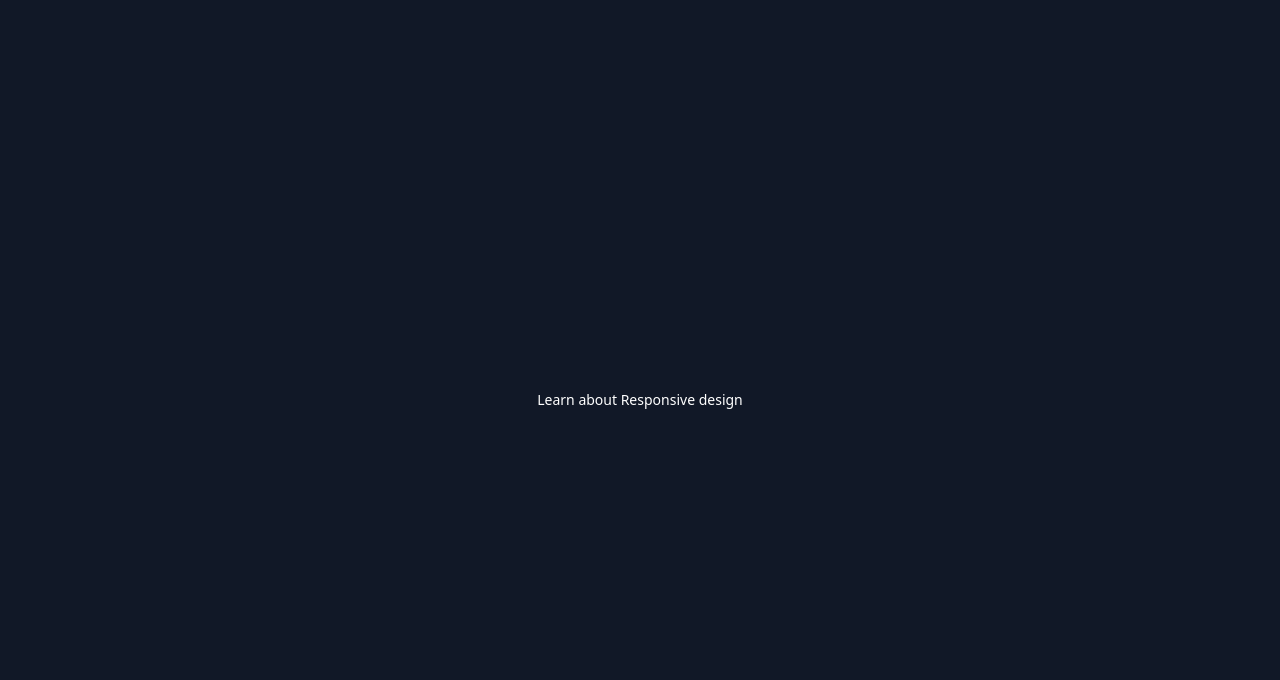
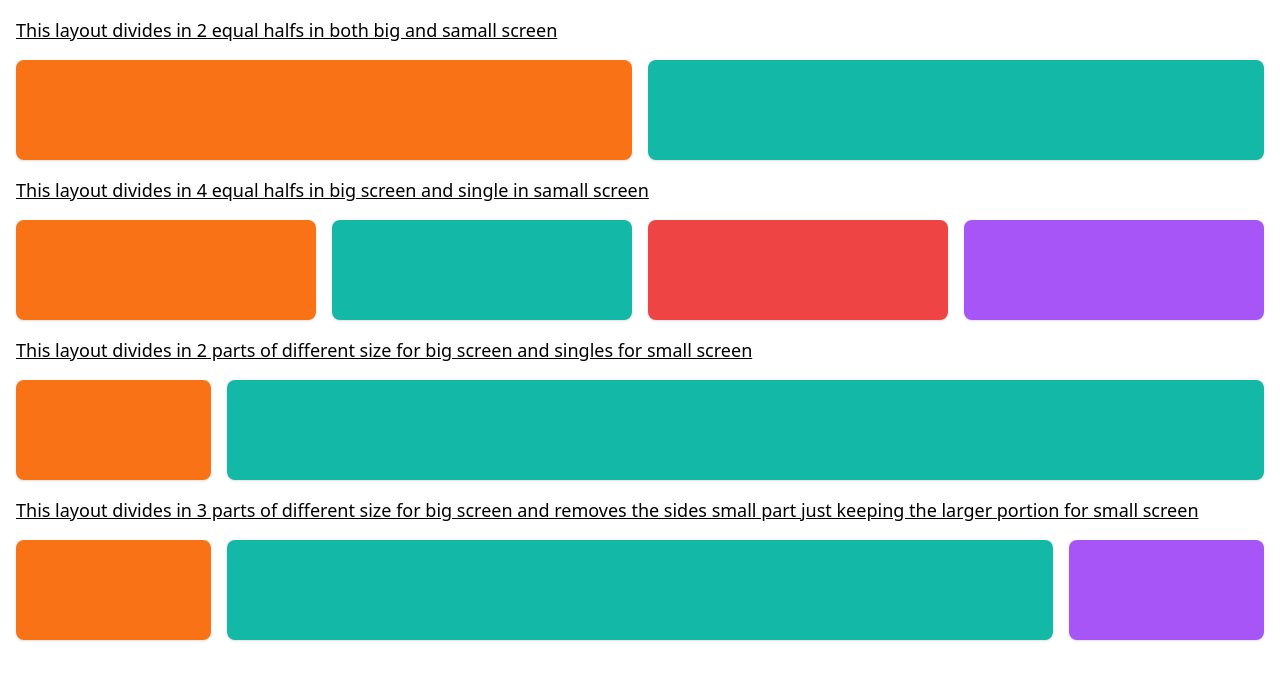
Before and after one commit to Ayush-Raj-01/Full-Stack, a website: page Tailwind/src/responsive.html in a window 1280 px wide. Drawn offline with nearby package versions, Linux system fonts and the light colour scheme.

Commit message:
Responsive layouts

```diff
--- a/Tailwind/src/responsive.html
+++ b/Tailwind/src/responsive.html
@@ -1,12 +1,37 @@
-<!DOCTYPE html>
-<html lang="en">
+<!doctype html>
+<html>
 <head>
-    <meta charset="UTF-8">
-    <meta name="viewport" content="width=device-width, initial-scale=1.0">
-    <title>Responsive</title>
-    <link rel="stylesheet" href="output.css">
+  <meta charset="UTF-8">
+  <meta name="viewport" content="width=device-width, initial-scale=1.0">
+  <!-- <link href="./output.css" rel="stylesheet"> -->
+  <script src="https://cdn.tailwindcss.com"></script>
 </head>
-<body class="bg-gray-900 text-white flex justify-center items-center min-h-screen">
-    <h1 class="sm:text-3xl text-sm">Learn about Responsive design</h1>
+<body>
+    <h1 class="m-4 text-lg underline">This layout divides in 2 equal halfs in both big and samall screen</h1>
+    <div class="grid sm:grid-cols-2 gap-4 m-4 grid-cols-2">
+      <div class="min-h-[100px] rounded-lg shadow bg-orange-500"></div>
+      <div class="min-h-[100px] rounded-lg shadow bg-teal-500"></div>
+    </div>
+
+    <h1 class="m-4 text-lg underline">This layout divides in 4 equal halfs in big screen and single in samall screen</h1>
+    <div class="grid sm:grid-cols-4 gap-4 m-4 ">
+      <div class="min-h-[100px] rounded-lg shadow bg-orange-500"></div>
+      <div class="min-h-[100px] rounded-lg shadow bg-teal-500"></div>
+      <div class="min-h-[100px] rounded-lg shadow bg-red-500"></div>
+      <div class="min-h-[100px] rounded-lg shadow bg-purple-500"></div>
+    </div>
+
+    <h1 class="m-4 text-lg underline">This layout divides in 2 parts of different size for big screen and singles for small screen</h1>
+    <div class="grid sm:grid-cols-12 gap-4 m-4 ">
+      <div class="min-h-[100px] rounded-lg shadow bg-orange-500 sm:col-span-2"></div>
+      <div class="min-h-[100px] rounded-lg shadow bg-teal-500 sm:col-span-10"></div>
+    </div>
+
+    <h1 class="m-4 text-lg underline">This layout divides in 3 parts of different size for big screen and removes the sides small part just keeping the larger portion for small screen</h1>
+    <div class="grid  gap-4 m-4 sm:grid-cols-12 ">
+        <div class="min-h-[100px] rounded-lg shadow bg-orange-500 sm:col-span-2 sm:block hidden"></div>
+        <div class="min-h-[100px] rounded-lg shadow bg-teal-500 sm:col-span-8"></div>
+        <div class="min-h-[100px] rounded-lg shadow bg-purple-500 sm:col-span-2 sm:block hidden"></div>
+    </div>
 </body>
 </html>
```
